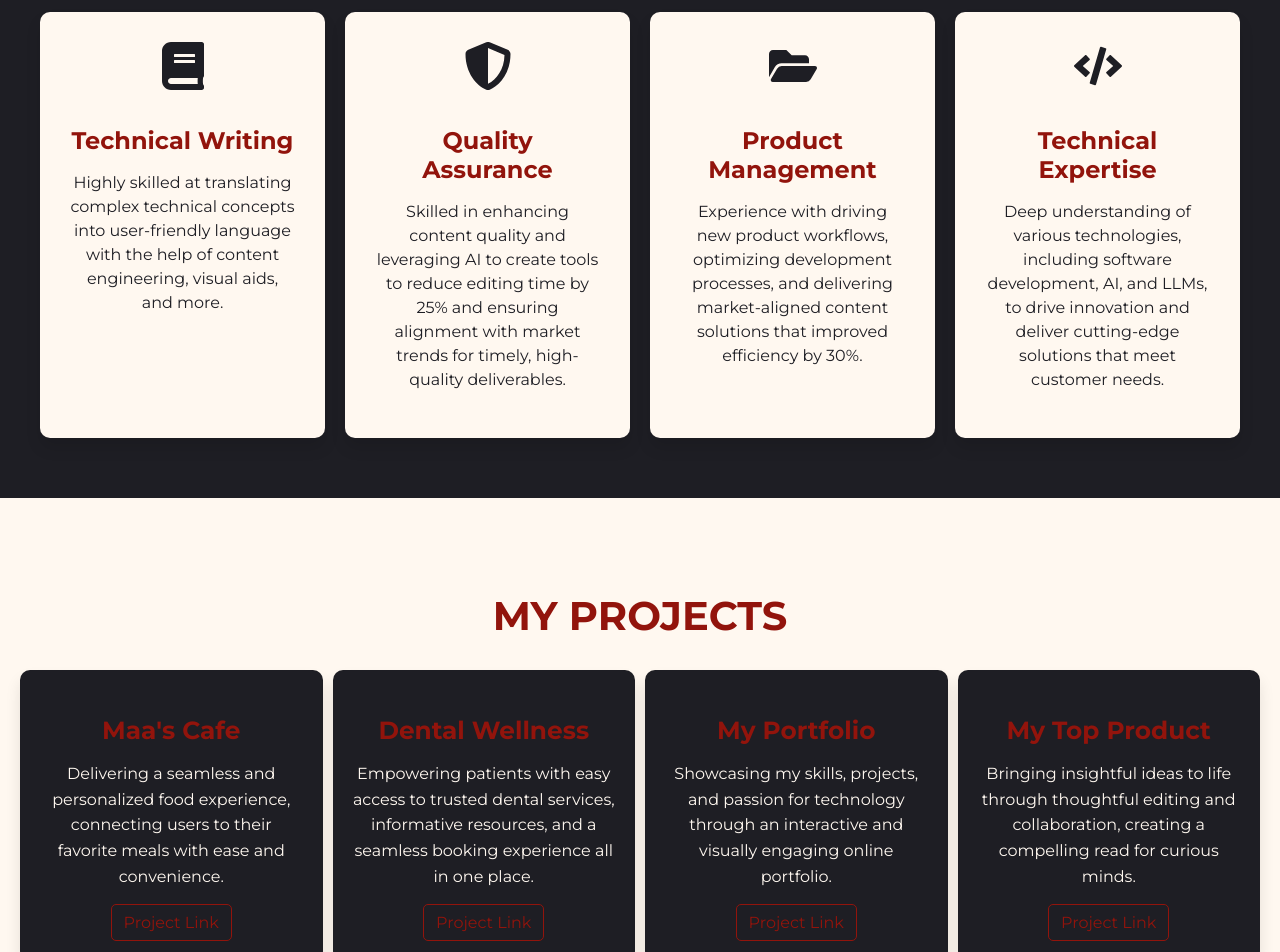
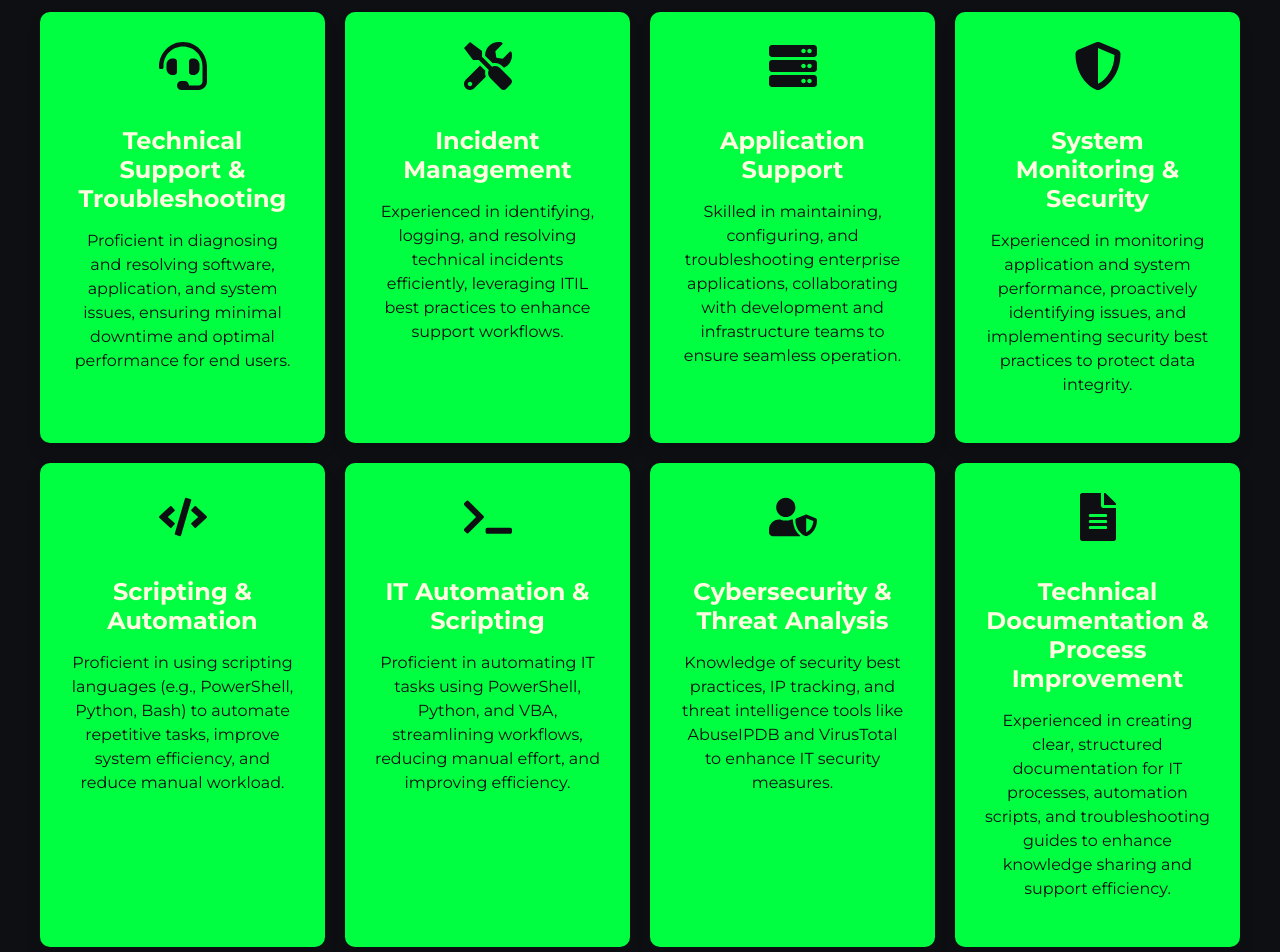
Before and after one commit to joeys7585/my-portfolio, a React (Create React App) app: page / in a window 1280 px wide. Shown: the part 1080-2032 px from the top of the page. Built offline with nearby package versions, Linux system fonts and the light colour scheme.

Commit message:
Profile updated

```diff
--- a/src/components/AboutMe.js
+++ b/src/components/AboutMe.js
@@ -42,14 +42,10 @@ const AboutMe = () => {
 						Hi there, I'm <span className="section-name1">Joseph!</span>
 					</h2>
 					<p className="about-me-description">
-						I'm a passionate technical product editor and manager specializing in
-						handling end-to-end technical projects. With more than 6 years of experience in the
-						publishing industry and exposure to domains like software
-						development, cybersecurity, and data science, I bring a unique
-						perspective to solving customer problems and innovating new ideas.
+						I'm a Seasoned IT professional skilled in troubleshooting software, IT support, and system management. I am experienced In Windows Server, Active Directory, and virtualization using VirtualBox. I am also adept at process automation using PowerShell, VBA, and Python. I bring a proven ability in providing end-user support and collaborating with global stakeholders to resolve technical issues.
 					</p>
 					<p className="about-me-highlight">
-						I’m currently learning web development and exploring the latest
+						I’m currently working on my AZ-104 certification and exploring the latest
 						trends in technology. When I’m not coding, you’ll find me playing
 						badminton or volleyball.
 					</p>
--- a/src/components/Contact.js
+++ b/src/components/Contact.js
@@ -16,7 +16,7 @@ const Contact = () => {
 			<h2 className="section-title">Contact Me</h2>
 			<div className="contact-content">
 				<p className="contact-name">Joseph Sunil</p>
-				<p className="contact-role">Technical Editor and Product Manager</p>
+				<p className="contact-role">Technical Support and Cybersecurity Enthusiast</p>
 				<p className="contact-paragraph">
 					I am passionate about technology, development, and problem-solving.
 					Feel free to reach out to me for collaborations, opportunities, or
--- a/src/components/Navbar.js
+++ b/src/components/Navbar.js
@@ -41,7 +41,7 @@ const Navbar = () => {
 					<FaGithub />
 				</a>
 				<a
-					href="https://drive.google.com/file/d/1xznQsIGbv5zIzdbsBXSIeb13rdleFb7d/view?usp=sharing"
+					href="https://docs.google.com/document/d/1EZYSZbbegl8yhO8bYnHUSdTs-3RmBySV7ptLFHJPOUQ/edit?usp=sharing"
 					target="_blank"
 					rel="noopener noreferrer"
 				>
--- a/src/components/Projects.js
+++ b/src/components/Projects.js
@@ -4,31 +4,27 @@ import { motion } from "framer-motion"; // Import CSS for styling
 
 const projects = [
 	{
-		title: "Maa's Cafe",
+		title: "Windows and Active Directory Home Lab",
 		description:
-			"Delivering a seamless and personalized food experience, connecting users to their favorite meals with ease and convenience.",
-		github: "https://maascafe.netlify.app/", // GitHub link if available
+			"Simulated real-world IT support scenarios using Windows, Windows Server, and Kali Linux VMs. Configured Active Directory, Group Policy, and automated bulk user creation using PowerShell.",
 	},
 	{
-		title: "Dental Wellness",
+		title: "IP Tracking API using JS and Postman",
 		description:
-			"Empowering patients with easy access to trusted dental services, informative resources, and a seamless booking experience all in one place.",
-		github: "https://dentalwellnessbydrceleste.netlify.app/",
+			"Developed an API integrating AbuseIPDB, VirusTotal, and IPInfo for IP geolocation and security insights. Automated data retrieval using Python scripts and documented API usage with Postman.",
 	},
 	{
-		title: "My Portfolio",
+		title: "Editorial Macros using VBA",
 		description:
-			"Showcasing my skills, projects, and passion for technology through an interactive and visually engaging online portfolio.",
-		github: "https://github.com/yourusername/project3",
+			"Designed VBA macros for MS Word and Excel to streamline editorial workflows, reducing repetitive tasks like importing templates and removing junk characters, achieving a 20% faster turnaround time.",
 	},
 	{
-		title: "My Top Product",
+		title: "Data Analysis using PostgreSQL and Grafana",
 		description:
-			"Bringing insightful ideas to life through thoughtful editing and collaboration, creating a compelling read for curious minds.",
-		github:
-			"https://www.packtpub.com/en-us/product/data-engineering-with-dbt-9781803246284",
+			"Utilized PostgreSQL for data analysis and Grafana for visualization, enabling informed decision-making. Leveraged LLMs to generate synthetic data for real-world testing scenarios.",
 	},
 ];
+
 
 const Projects = () => {
 	return (
@@ -46,16 +42,6 @@ const Projects = () => {
 					<div className="project-card" key={index}>
 						<h3 className="project-title">{project.title}</h3>
 						<p className="project-description">{project.description}</p>
-						<div className="project-links">
-							<a
-								href={project.github}
-								target="_blank"
-								rel="noopener noreferrer"
-								className="project-link"
-							>
-								Project Link
-							</a>
-						</div>
 					</div>
 				))}
 			</div>
--- a/src/components/Skills.js
+++ b/src/components/Skills.js
@@ -1,34 +1,60 @@
 import React from "react";
-import { FaCode, FaBook, FaFolderOpen, FaShieldAlt } from "react-icons/fa"; // Example icons
+import { FaHeadset, FaTools, FaServer, FaShieldAlt, FaCode, FaTerminal, FaUserShield, FaFileAlt } from "react-icons/fa"; // Example icons
 import "./Skills.css";
 import { motion } from "framer-motion";
 
 const skills = [
 	{
-		icon: <FaBook />,
-		title: "Technical Writing",
+		icon: <FaHeadset />,
+		title: "Technical Support & Troubleshooting",
 		description:
-			"Highly skilled at translating complex technical concepts into user-friendly language with the help of content engineering, visual aids, and more.",
+			"Proficient in diagnosing and resolving software, application, and system issues, ensuring minimal downtime and optimal performance for end users.",
+	},
+	{
+		icon: <FaTools />,
+		title: "Incident Management",
+		description:
+			"Experienced in identifying, logging, and resolving technical incidents efficiently, leveraging ITIL best practices to enhance support workflows.",
+	},
+	{
+		icon: <FaServer />,
+		title: "Application Support",
+		description:
+			"Skilled in maintaining, configuring, and troubleshooting enterprise applications, collaborating with development and infrastructure teams to ensure seamless operation.",
 	},
 	{
 		icon: <FaShieldAlt />,
-		title: "Quality Assurance",
+		title: "System Monitoring & Security",
 		description:
-			"Skilled in enhancing content quality and leveraging AI to create tools to reduce editing time by 25% and ensuring alignment with market trends for timely, high-quality deliverables.",
-	},
-	{
-		icon: <FaFolderOpen />,
-		title: "Product Management",
-		description:
-			"Experience with driving new product workflows, optimizing development processes, and delivering market-aligned content solutions that improved efficiency by 30%.",
+			"Experienced in monitoring application and system performance, proactively identifying issues, and implementing security best practices to protect data integrity.",
 	},
 	{
 		icon: <FaCode />,
-		title: "Technical Expertise",
+		title: "Scripting & Automation",
 		description:
-			"Deep understanding of various technologies, including software development, AI, and LLMs, to drive innovation and deliver cutting-edge solutions that meet customer needs.",
+			"Proficient in using scripting languages (e.g., PowerShell, Python, Bash) to automate repetitive tasks, improve system efficiency, and reduce manual workload.",
+	},
+	{
+		icon: <FaTerminal />,
+		title: "IT Automation & Scripting",
+		description:
+			"Proficient in automating IT tasks using PowerShell, Python, and VBA, streamlining workflows, reducing manual effort, and improving efficiency.",
+	},
+	{
+		icon: <FaUserShield />,
+		title: "Cybersecurity & Threat Analysis",
+		description:
+			"Knowledge of security best practices, IP tracking, and threat intelligence tools like AbuseIPDB and VirusTotal to enhance IT security measures.",
+	},
+	{
+		icon: <FaFileAlt />,
+		title: "Technical Documentation & Process Improvement",
+		description:
+			"Experienced in creating clear, structured documentation for IT processes, automation scripts, and troubleshooting guides to enhance knowledge sharing and support efficiency.",
 	},
 ];
+
+
 
 const Skills = () => {
 	return (
--- a/src/components/colors.css
+++ b/src/components/colors.css
@@ -1,5 +1,5 @@
 :root {
-	--primary-purple: #1e1e24;
-	--accent-gold: #92140c;
-	--text-light: #fff8f0;
+	--primary-purple: #0D0F12;
+	--accent-gold: rgb(255, 252, 226);
+	--text-light: #00FF41;
 }
```
